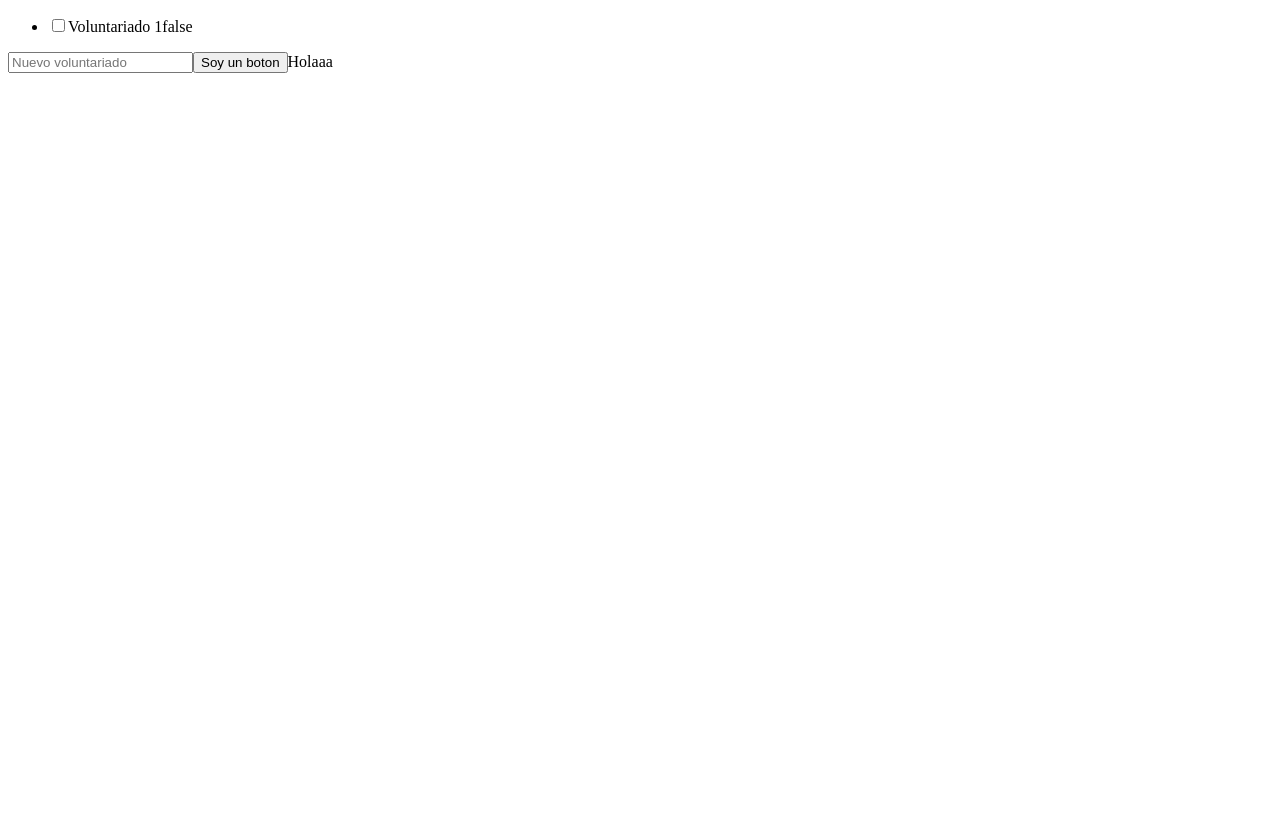
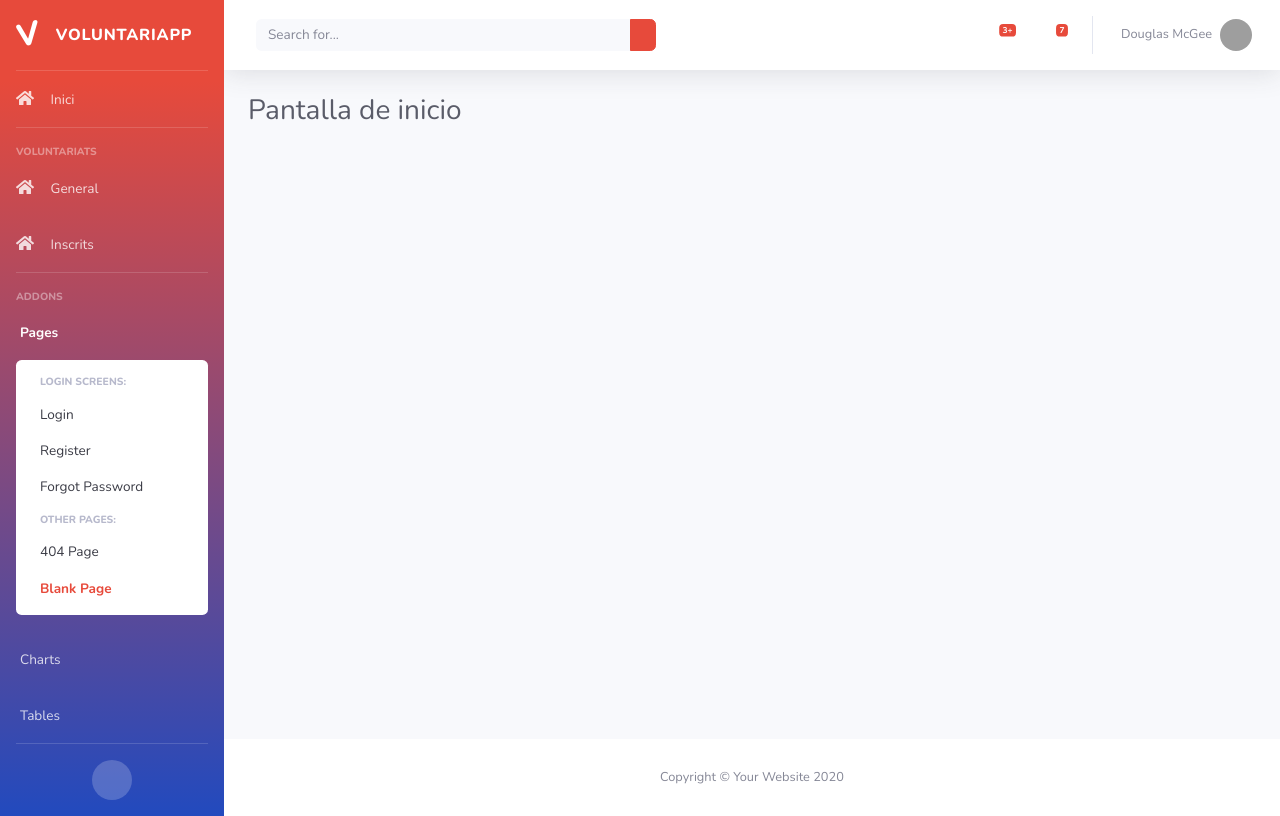
Before and after one commit to marimon98/voluntariapp-frontend, a React (Create React App) app: page / in a window 1280 px wide. Built offline with nearby package versions, Linux system fonts and the light colour scheme; grey boxes are pictures that could not be loaded.

Commit message:
cambios de pantalla

```diff
--- a/src/App.jsx
+++ b/src/App.jsx
@@ -40,4 +40,6 @@ export function App() {
         </Router>
 
     );
+
+
 }
--- a/src/App2.jsx
+++ /dev/null
@@ -1,39 +0,0 @@
-import React, {useState, Fragment, useRef} from "react";
-import  {v4 as uuidv4} from 'uuid';
-import { TodoList } from "./components/TodoList";
-
-export function App2() {
-    const [todos, setTodos] = useState([
-        {id:1, task: "Voluntariado 1", completed: false}
-    ]);
-
-    const todoTaskRef = useRef();
-
-    const toggleTodo = (id) => {
-        const newTodos = [...todos];
-        const todo = newTodos.find((todo) => todo.id === id);
-        todo.completed = !todo.completed;
-        setTodos(newTodos);
-    }
-
-    const handleTodoAdd = () => {
-        const task = todoTaskRef.current.value;
-        if(task === '') return;
-
-        setTodos((prevTodos) => {
-            return [...prevTodos, {id: uuidv4(),task, completed: false }]
-        });
-
-        todoTaskRef.current.value = null;
-    };
-
-    return (
-        <Fragment>
-            <TodoList todos={todos} toggleTodo={toggleTodo}/>
-            <input ref={todoTaskRef} type={"text"} placeholder={"Nuevo voluntariado"}/>
-            <button onClick={handleTodoAdd}>Soy un boton</button>
-            Holaaa
-        </Fragment>
-
-    );
-}
--- a/src/Esqueleto.jsx
+++ b/src/Esqueleto.jsx
@@ -1,18 +1,21 @@
 import React, {useState, Fragment, useRef} from "react";
 import ReactDom from "react-dom";
 import  {v4 as uuidv4} from 'uuid';
-import { TodoList } from "./components/TodoList";
 import './Esqueleto.css';
 import { App } from './App';
+import {Link, Route, BrowserRouter as Router} from "react-router-dom";
 import homeIcon from './img/home.png';
 import { FontAwesomeIcon } from '@fortawesome/react-fontawesome'
 import { faHome } from '@fortawesome/free-solid-svg-icons'
+import Home from "./components/Home";
+import UserProfile from "./components/UserProfile";
 
 export function Esqueleto() {
 
 
     return (
-        <Fragment>
+        <Router>
+
 
             <head>
 
@@ -53,9 +56,9 @@ export function Esqueleto() {
 
                         {/*<!-- Nav Item - Inici -->*/}
                         <li className="nav-item">
-                            <a className="nav-link" href="/">
+                            <Link className="nav-link" to="/">
                                 <FontAwesomeIcon icon={faHome} />  &nbsp; &nbsp;
-                                <span>Inici</span></a>
+                                <span>Inici</span></Link>
                         </li>
 
                         {/*<!-- Divider -->*/}
@@ -68,21 +71,21 @@ export function Esqueleto() {
 
                         {/*<!-- Nav Item - General Collapse Menu -->*/}
                         <li className="nav-item">
-                            <a className="nav-link collapsed" onClick={() => ReactDom.render(<App />, document.getElementById("root"))} data-toggle="collapse" data-target="#collapseTwo"
+                            <Link className="nav-link collapsed" to="/" data-toggle="collapse" data-target="#collapseTwo"
                                 aria-expanded="true" aria-controls="collapseTwo">
                                 <FontAwesomeIcon icon={faHome} />  &nbsp; &nbsp;
                                 <span>General</span>
-                            </a>
+                            </Link>
 
                         </li>
 
                         {/*<!-- Nav Item - Inscrits Collapse Menu -->*/}
                         <li className="nav-item">
-                            <a className="nav-link collapsed" onClick={() => ReactDom.render(<App />, document.getElementById("root"))} data-toggle="collapse" data-target="#collapseUtilities"
+                            <Link className="nav-link collapsed" to="/profile" data-toggle="collapse" data-target="#collapseUtilities"
                                 aria-expanded="true" aria-controls="collapseUtilities">
                                 <FontAwesomeIcon icon={faHome} />  &nbsp; &nbsp;
                                 <span>Inscrits</span>
-                            </a>
+                            </Link>
                             <div id="collapseUtilities" className="collapse" aria-labelledby="headingUtilities"
                                 data-parent="#accordionSidebar">
                                 <div className="bg-white py-2 collapse-inner rounded">
@@ -364,7 +367,10 @@ export function Esqueleto() {
                             <div className="container-fluid">
 
                                 {/*<!-- Page Heading -->*/}
-                                <h1 className="h3 mb-4 text-gray-800">Blank Page</h1>
+                                <h1 className="h3 mb-4 text-gray-800">
+                                    <Route path="/" exact component={Home} />
+                                    <Route path="/profile" component={UserProfile} />
+                                </h1>
 
                             </div>
                             {/*<!-- /.container-fluid -->*/}
@@ -428,7 +434,7 @@ export function Esqueleto() {
 
 
 
-        </Fragment>
+        </Router>
 
     );
 }
--- a/src/index.js
+++ b/src/index.js
@@ -1,5 +1,6 @@
 import React from "react";
 import ReactDom from "react-dom";
-import { App2 } from './App2';
+import { App } from './App';
+import {Esqueleto} from "./Esqueleto";
 
-ReactDom.render(<App2 />, document.getElementById("root"))
+ReactDom.render(<Esqueleto />, document.getElementById("root"))
```
